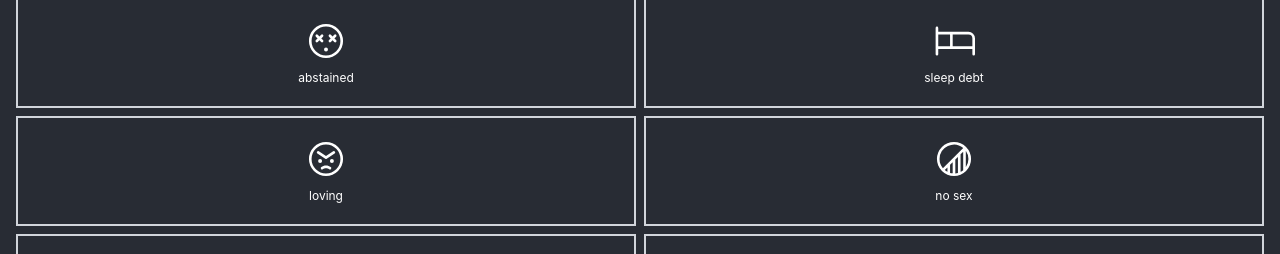
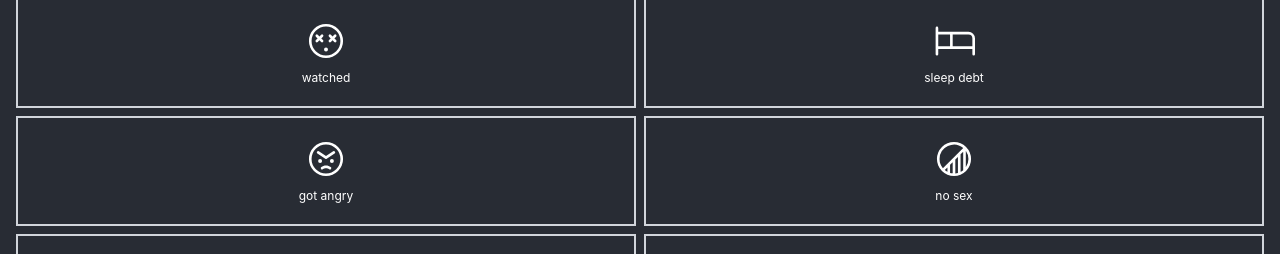
Before and after one commit to EliranSun/trackers, a React (Create React App) app: page / in a window 1280 px wide. Shown: the part 441-695 px from the top of the page. Built offline with nearby package versions, Linux system fonts and the light colour scheme; no server answers; the database is empty.

Commit message:
Flip condition because of a mistake in messages
Although i am unsure why

```diff
--- a/src/features/hub/HubView.jsx
+++ b/src/features/hub/HubView.jsx
@@ -59,8 +59,8 @@ isPositive,
             <h2 className="text-xs">
                 {(isChecked && isPositive) ? isSuccessMessage : ""}
                  {(!isChecked && isPositive) ? isFailureMessage : ""}
-                {(isChecked && !isPositive) ? isFailureMessage : ""}
-                {(!isChecked && !isPositive) ? isSuccessMessage : ""}
+                {(isChecked && !isPositive) ? isSuccessMessage : ""}
+                {(!isChecked && !isPositive) ? isFailureMessage : ""}
             </h2>
         </button>
     )
```
